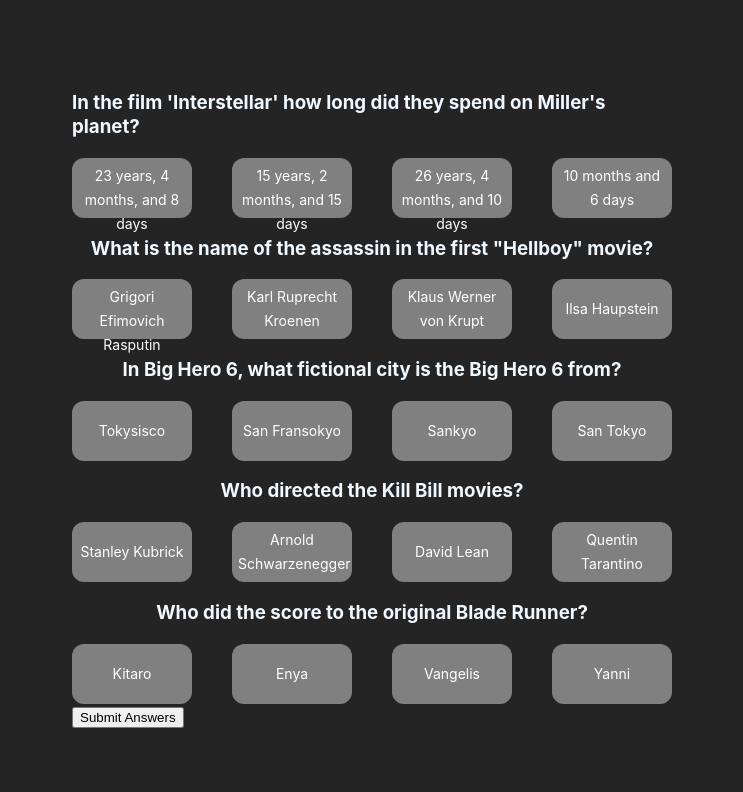
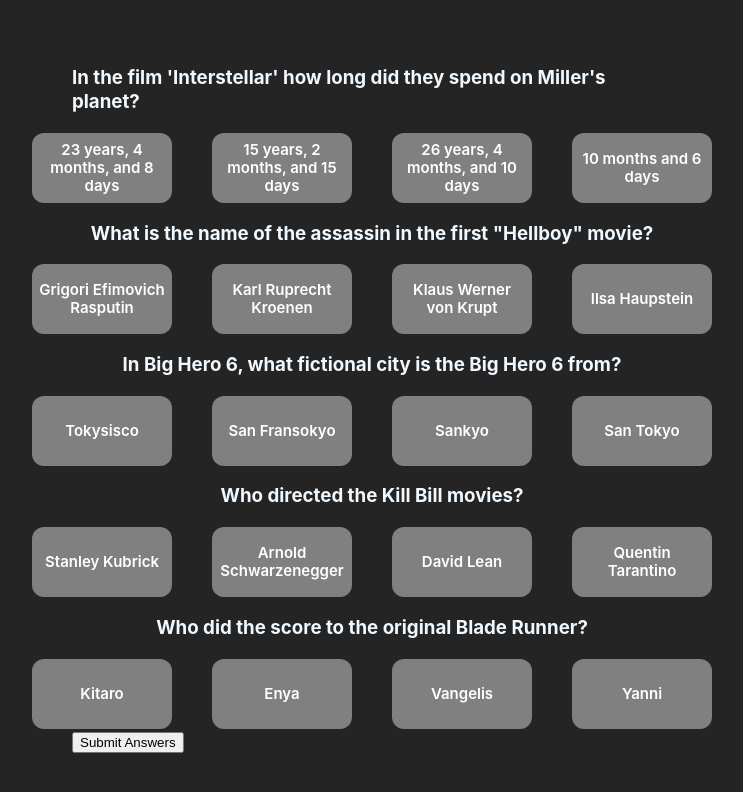
Before and after one commit to austingw/quiz-app, a React (Vite) app in the folder quick-quiz/: page / in a window 1280 px wide. Shown: the top 792 px of the page, without its empty margins (268-1011 px from the left). Built offline with nearby package versions, Linux system fonts and the light colour scheme; no server answers.

Commit message:
Add overflow styling for answer buttons

```diff
--- a/quick-quiz/src/index.css
+++ b/quick-quiz/src/index.css
@@ -54,14 +54,15 @@
 }
 
 .answer-btn {
-  width: 120px;
-  height: 60px;
+  width: 140px;
+  height: 70px;
   font-family: Inter, Avenir, Helvetica, Arial, sans-serif;
-  font-size: 14px;
-  line-height: 24px;
-  font-weight: 400;
+  font-size: 15px;
+  line-height: 18px;
+  font-weight: 600;
+  overflow: hidden;
+  text-overflow: ellipsis;
   color: aliceblue;
-  background-color: lightcoral;
   border: none;
   border-radius: 12px;
   padding: 6px;
```
